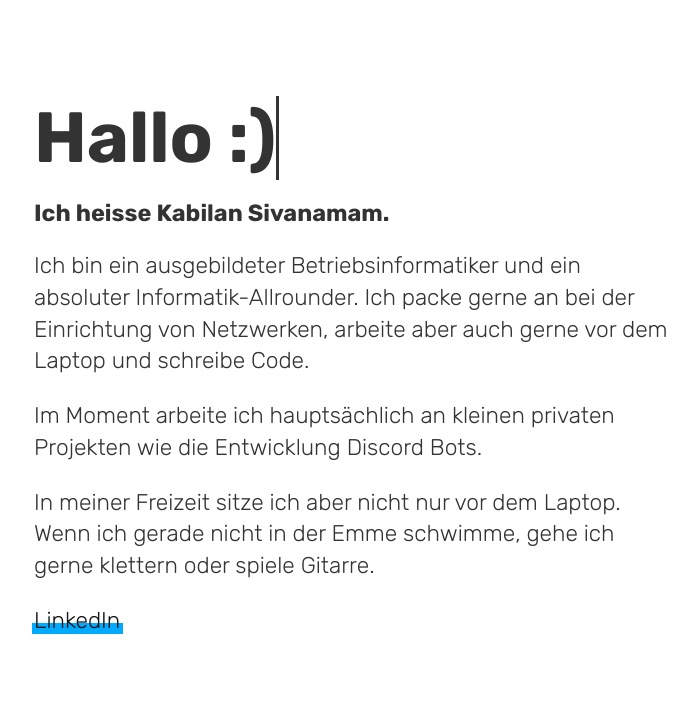
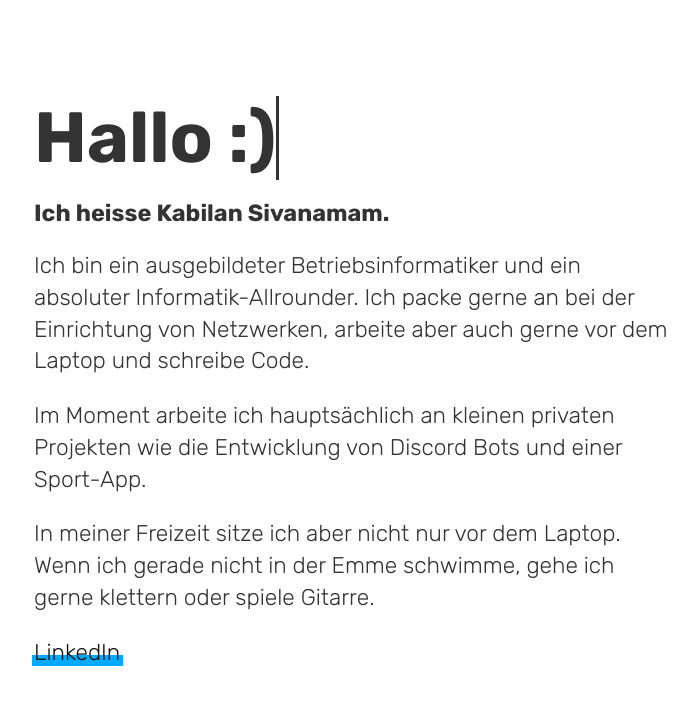
Before and after one commit to ksivanamam/ksivanamam.github.io, a Vue app in the folder portfolio/: page / in a window 1280 px wide. Shown: the top 704 px of the page, without its empty margins (102-799 px from the left). Built offline with nearby package versions, Linux system fonts and the light colour scheme.

Commit message:
corrected a little typo

```diff
--- a/portfolio/src/components/Content.vue
+++ b/portfolio/src/components/Content.vue
@@ -27,7 +27,7 @@
 			text: 'Ich bin ein ausgebildeter Betriebsinformatiker und ein absoluter Informatik-Allrounder. Ich packe gerne an bei der Einrichtung von Netzwerken, arbeite aber auch gerne vor dem Laptop und schreibe Code.'
 		}, {
 			id: 2,
-			text: 'Im Moment arbeite ich hauptsächlich an kleinen privaten Projekten wie die Entwicklung Discord Bots.'
+			text: 'Im Moment arbeite ich hauptsächlich an kleinen privaten Projekten wie die Entwicklung von Discord Bots und einer Sport-App.'
 		}, {
 			id: 3,
 			text: 'In meiner Freizeit sitze ich aber nicht nur vor dem Laptop. Wenn ich gerade nicht in der Emme schwimme, gehe ich gerne klettern oder spiele Gitarre.'
```
